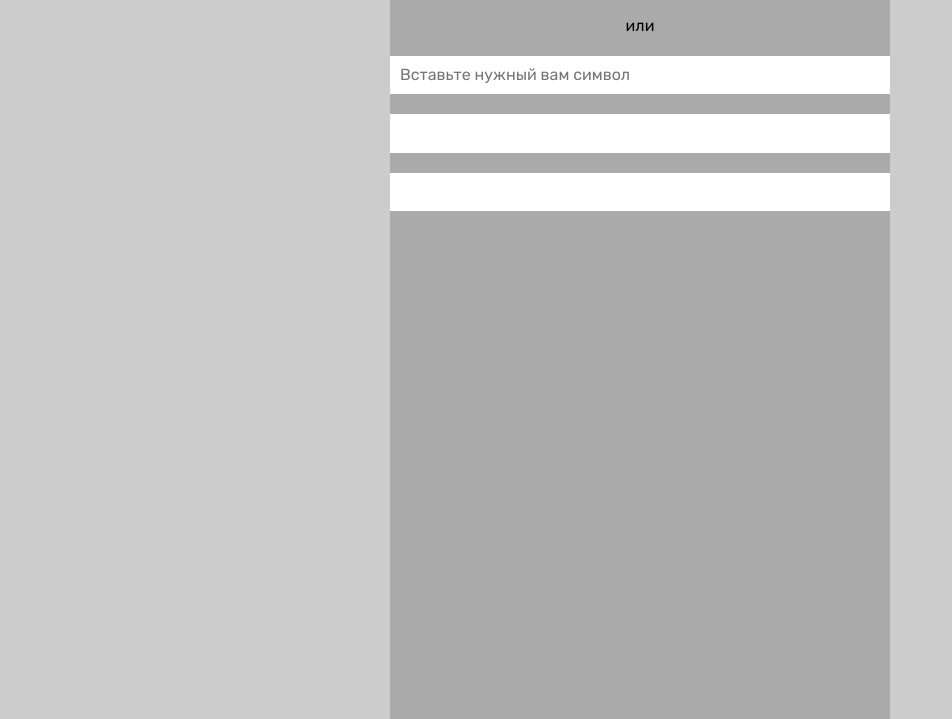
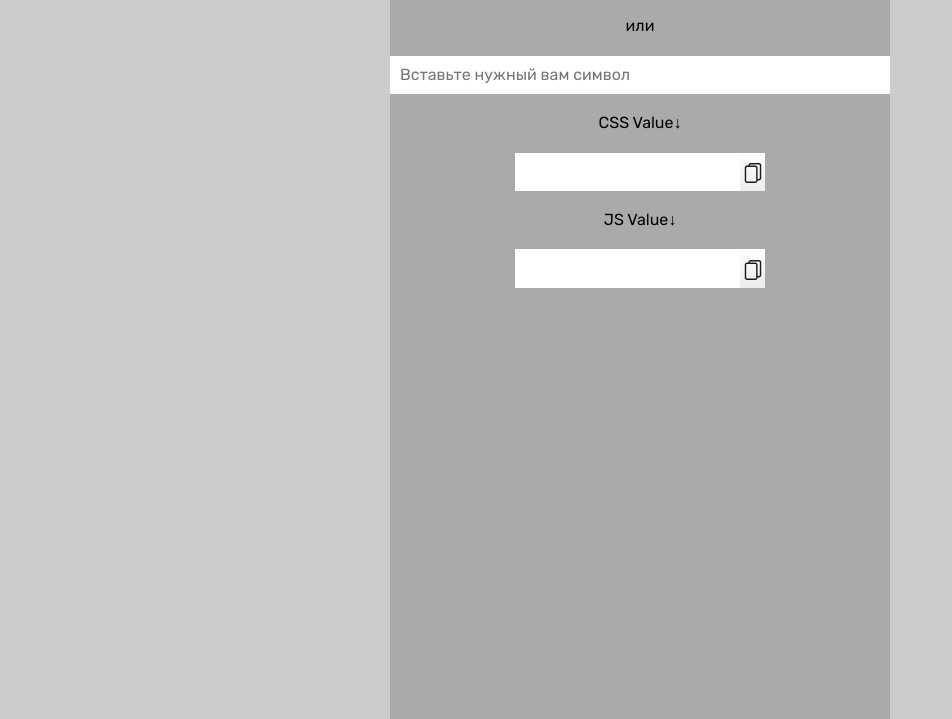
Before and after one commit to Ufiik/entity2hex, a plain HTML site: page index.html in a window 1280 px wide. Shown: the part 81-800 px from the top of the page, without its empty margins (0-952 px from the left). Drawn offline with nearby package versions, Linux system fonts and the light colour scheme; some packages are replaced by stand-ins of ours; a script that the page names is missing.

Commit message:
add clipboard

```diff
--- a/index.html
+++ b/index.html
@@ -22,10 +22,22 @@
       </div>
       <div class="output-container">
         <div class="css-value-container">
-          <input type="text" id="css-value">
+          <span>CSS Value↓</span>
+          <div class="output-input-container">
+            <input type="text" id="css-value">
+            <div class="copy-button-container">
+              <button type="button" data-clipboard-target="#css-value" id="copy-css" class="copy-css"></button>
+            </div>
+          </div>
         </div>
         <div class="js-value-container">
-          <input type="text" id="js-value">
+          <span>JS Value↓</span>
+          <div class="output-input-container">
+            <input type="text" id="js-value">
+            <div class="copy-button-container">
+              <button type="button" data-clipboard-target="#js-value" id="copy-js" class="copy-js"></button>
+            </div>
+          </div>
         </div>
       </div>
     </div>
--- a/js/main.js
+++ b/js/main.js
@@ -4,6 +4,7 @@ document.addEventListener('DOMContentLoaded', function () {
       entityInputContainer = document.getElementById('entity-input-character'),
       currentContainer = document.getElementById('current'),
       hiddenCharacter = document.getElementById('hidden-character'),
+      outputContainer = document.getElementsByClassName('output-container')[0],
 
       regSearchNum = /&#\d/,
       regSearchWord = /&\w/,
@@ -13,7 +14,7 @@ document.addEventListener('DOMContentLoaded', function () {
       outputCss = document.getElementById('css-value'),
       outputJs = document.getElementById('js-value');
 
-
+// Для обработки числового обозначения и мнемоники
   entityInput.addEventListener('input', function () {
       hiddenCharacter.innerHTML = this.value;
 
@@ -26,13 +27,23 @@ document.addEventListener('DOMContentLoaded', function () {
       }
   });
 
+// Для обработки символа
   entityInputContainer.addEventListener('input', function () {
     makeOutput.call(this, this.value.charCodeAt(0));
 
     if (this.value.length === 0) {
-      this.value = "";
+      outputCss.value = outputJs.value = "";
     }
   });
+
+// Для отмены выделения при коппировании в буффер
+  var copyCssBtn = new ClipboardJS("#copy-css");
+  var copyJsBtn = new ClipboardJS("#copy-js");
+
+
+  addDeselect([copyCssBtn, copyJsBtn]);
+
+// Вспомогательные функции
 
   function toHex(value) {
     return Number(value).toString(16).toUpperCase();
@@ -58,8 +69,28 @@ document.addEventListener('DOMContentLoaded', function () {
     outputJs.value = addLeftCharacters(hexValue, "\\u", 6);
   }
 
-  console.log("P".charCodeAt(0));
+  function deselectAll() {
+    var element = document.activeElement;
 
-  new ClipboardJS("#ex");
+    if (element && /INPUT|TEXTAREA/i.test(element.tagName)) {
+      if ('selectionStart' in element) {
+        element.selectionEnd = element.selectionStart;
+      }
+    element.blur();
+    }
 
+    if (window.getSelection) { // All browsers, except IE <=8
+      window.getSelection().removeAllRanges();
+    } else if (document.selection) { // IE <=8
+      document.selection.empty();
+    }
+  }
+
+  function addDeselect(arr) {
+    arr.forEach(function (item) {
+      item.on('success', function () {
+        deselectAll();
+      });
+    });
+  }
 });
--- a/sass/main.sass
+++ b/sass/main.sass
@@ -44,10 +44,45 @@ html, body
   display: block
   margin-top: 20px
 
-.entity-input, #css-value, #js-value
+.entity-input
   width: 100%
   padding: 10px
   margin-top: 20px
 
+.css-value-container, .js-value-container
+  span
+    display: block
+    margin-top: 20px
+
+.output-input-container
+  position: relative
+  width: 50%
+  margin: 20px auto 0 auto
+  input
+    width: 100%
+    padding: 10px 35px 10px 10px
+
+.copy-button-container
+  background: rgba(255,255,255,1)
+  background: -moz-linear-gradient(top, rgba(255,255,255,1) 0%, rgba(246,246,246,1) 47%, rgba(237,237,237,1) 100%)
+  background: -webkit-gradient(left top, left bottom, color-stop(0%, rgba(255,255,255,1)), color-stop(47%, rgba(246,246,246,1)), color-stop(100%, rgba(237,237,237,1)))
+  background: -webkit-linear-gradient(top, rgba(255,255,255,1) 0%, rgba(246,246,246,1) 47%, rgba(237,237,237,1) 100%)
+  background: -o-linear-gradient(top, rgba(255,255,255,1) 0%, rgba(246,246,246,1) 47%, rgba(237,237,237,1) 100%)
+  background: -ms-linear-gradient(top, rgba(255,255,255,1) 0%, rgba(246,246,246,1) 47%, rgba(237,237,237,1) 100%)
+  background: linear-gradient(to bottom, rgba(255,255,255,1) 0%, rgba(246,246,246,1) 47%, rgba(237,237,237,1) 100%)
+  filter: progid:DXImageTransform.Microsoft.gradient( startColorstr='#ffffff', endColorstr='#ededed', GradientType=0 )
+  position: absolute
+  right: 0
+  top: 0
+  height: 100%
+  width: 25px
+
+.copy-css, .copy-js
+  background: url("icons/copy.svg") center bottom no-repeat
+  height: 80%
+  width: 80%
+  cursor: pointer
+  padding: 4px
+
 .hidden
   display: none
```
Also changed, not shown: css/icons/copy.svg (added), css/main.min.css, sass/minimum-reset.min.css (added).
